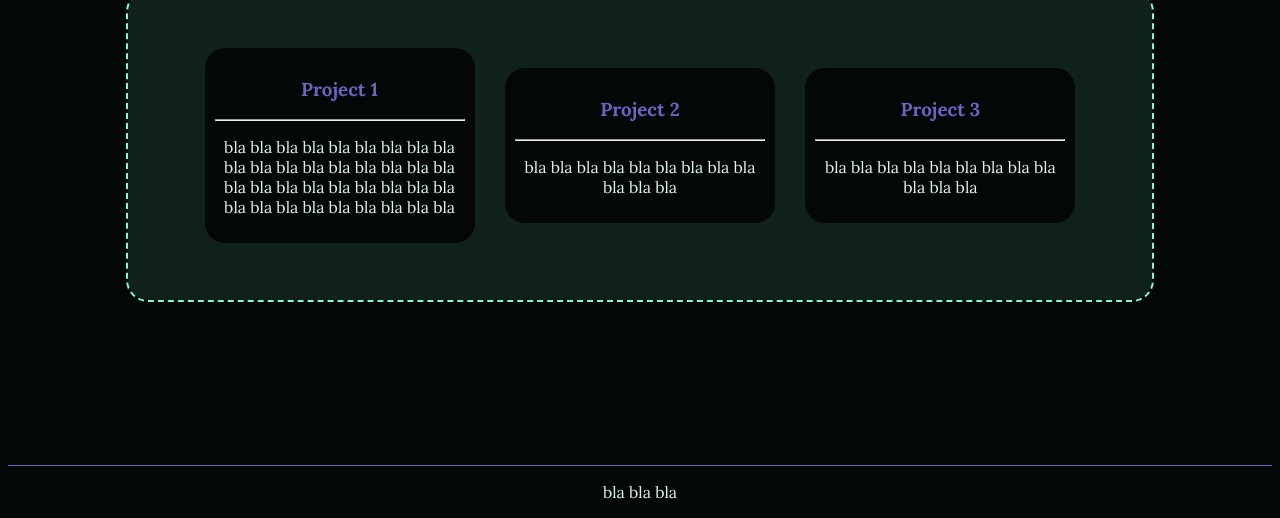
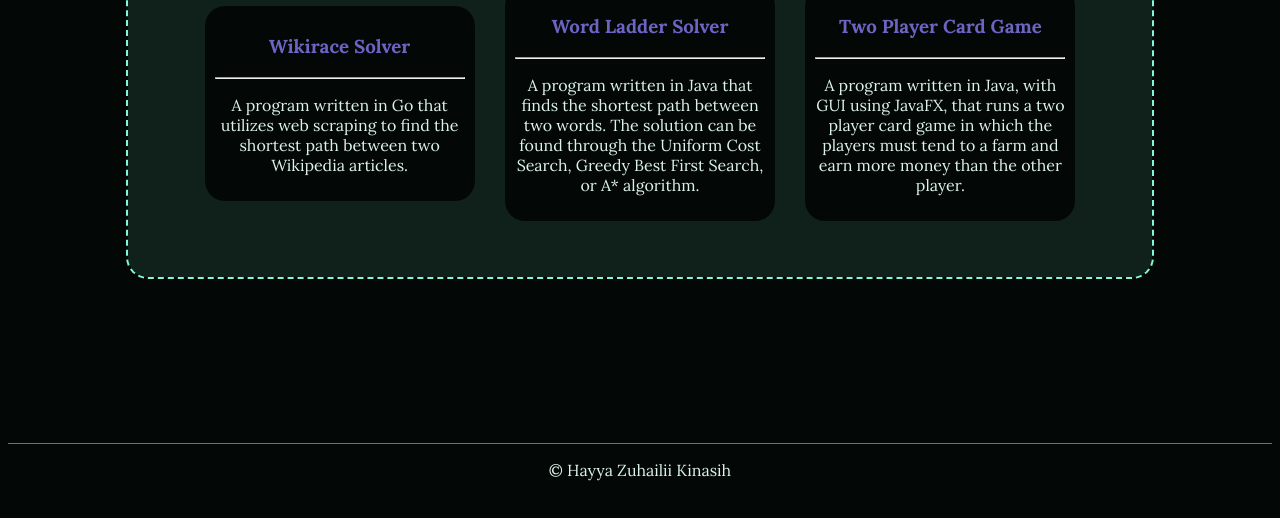
Before and after one commit to hayyazk/Personal_Portfolio, a plain HTML site: page index.html in a window 1280 px wide. Shown: the part 629-1147 px from the top of the page. After the commit the page ends 1125 px from the top, so only its background shows below. Drawn offline with Linux system fonts and the light colour scheme; a web font is replaced by a local one.

Commit message:
feat: some actual content

```diff
--- a/index.css
+++ b/index.css
@@ -34,6 +34,7 @@ h3 {
 }
 
 .container {
+    justify-content: center;
     display: flex;
     outline-style: dashed;
     outline-color: #81F8DA;
@@ -44,7 +45,7 @@ h3 {
 }
 
 img {
-    margin: 5%;
+    margin: 20px;
     max-width: 175px;
     border-style: outset;
     border-width: 5px;
@@ -53,8 +54,7 @@ img {
 }
 
 .desc {
-    margin: 3%;
-    margin-right: 5%;
+    margin: 20px 20px 20px 10px;
 }
 
 hr {
@@ -97,6 +97,11 @@ h3.project {
     color: #6D65C3;
 }
 
+a {
+    color: inherit;
+    text-decoration: inherit;
+}
+
 footer {
     border-top: 1px solid #6D65C3;
     text-align: center;
--- a/index.html
+++ b/index.html
@@ -17,35 +17,40 @@
                 <section class="desc">
                     <h1>Hayya Zuhailii Kinasih</h1>
                     <hr>
-                    <p>Informatics Engineering student in Bandung Institute of Technology.
-                        lorem ipsum dolor sit amet etc etc etc
+                    <p>Third year Informatics Engineering student at Bandung Institute of Technology.
+
                     </p>
                 </section>
             </section>
             <h2 class="section-header">My Projects</h2>
             <section class="projects container">
                 <article class="project">
-                    <h3 class="project">Project 1</h3>
-                    <hr>
-                    <p>bla bla bla bla bla bla bla bla bla bla bla bla
-                        bla bla bla bla bla bla bla bla bla bla bla bla
-                        bla bla bla bla bla bla bla bla bla bla bla bla
-                    </p>
+                    <a href="https://github.com/hayyazk/Tubes2_wiikiii" target="_blank">
+                        <h3 class="project">Wikirace Solver</h3>
+                        <hr>
+                        <p>A program written in Go that utilizes web scraping to find the shortest path between two Wikipedia articles.
+                        </p>
+                    </a>
                 </article>
                 <article class="project">
-                    <h3 class="project">Project 2</h3>
-                    <hr>
-                    <p>bla bla bla bla bla bla bla bla bla bla bla bla</p>
-                </article>
+                    <a href="https://github.com/hayyazk/Tucil3_13522102" target="_blank">
+                        <h3 class="project">Word Ladder Solver</h3>
+                        <hr>
+                        <p>A program written in Java that finds the shortest path between two words.
+                            The solution can be found through the Uniform Cost Search, Greedy Best First Search, or A* algorithm.</p>
+                    </a>
+                    </article>
                 <article class="project">
-                    <h3 class="project">Project 3</h3>
-                    <hr>
-                    <p>bla bla bla bla bla bla bla bla bla bla bla bla</p>
+                    <a href="https://github.com/hayyazk/Tubes2OOP" target="_blank">
+                        <h3 class="project">Two Player Card Game</h3>
+                        <hr>
+                        <p>A program written in Java, with GUI using JavaFX, that runs a two player card game in which the players must tend to a farm and earn more money than the other player.</p>
+                    </a>
                 </article>
             </section>
         </main>
         <footer>
-            <p>bla bla bla</p>
+            <p>© Hayya Zuhailii Kinasih</p>
         </footer>
     </body>
 </html>
```
